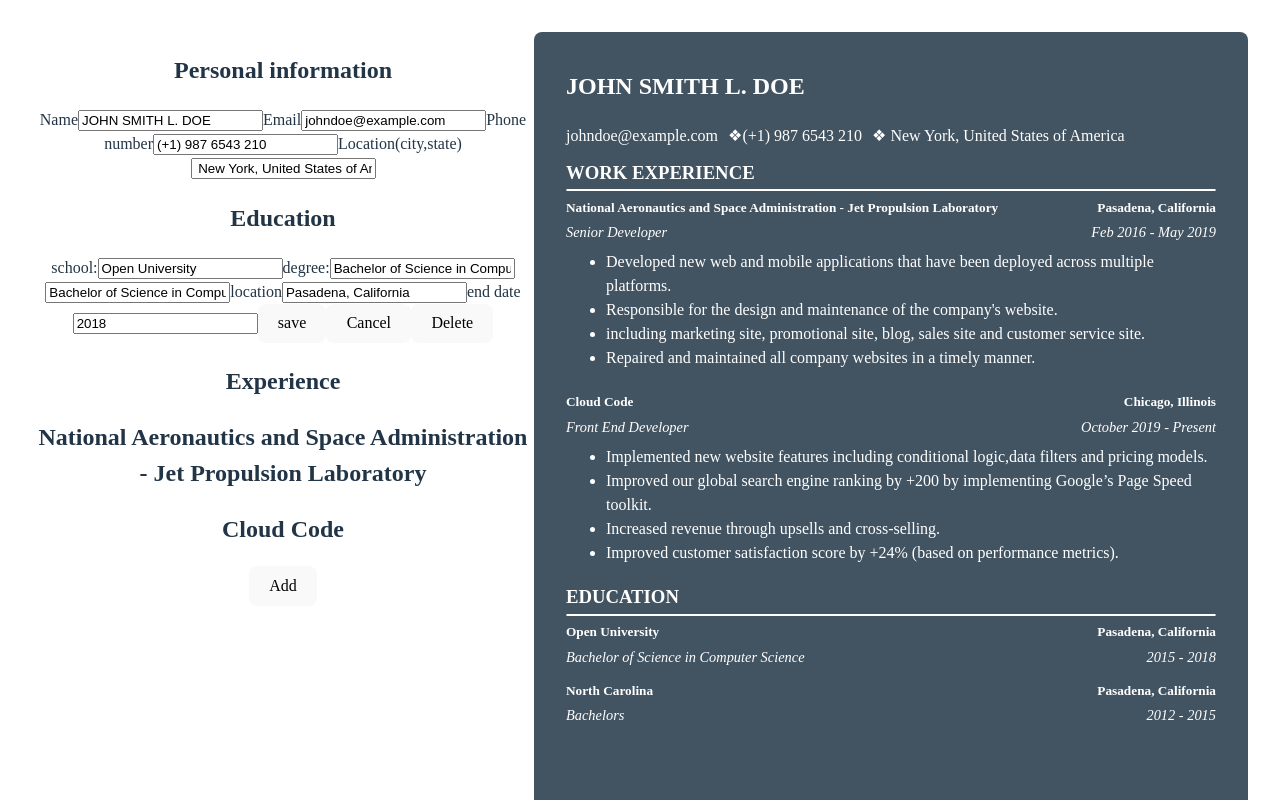
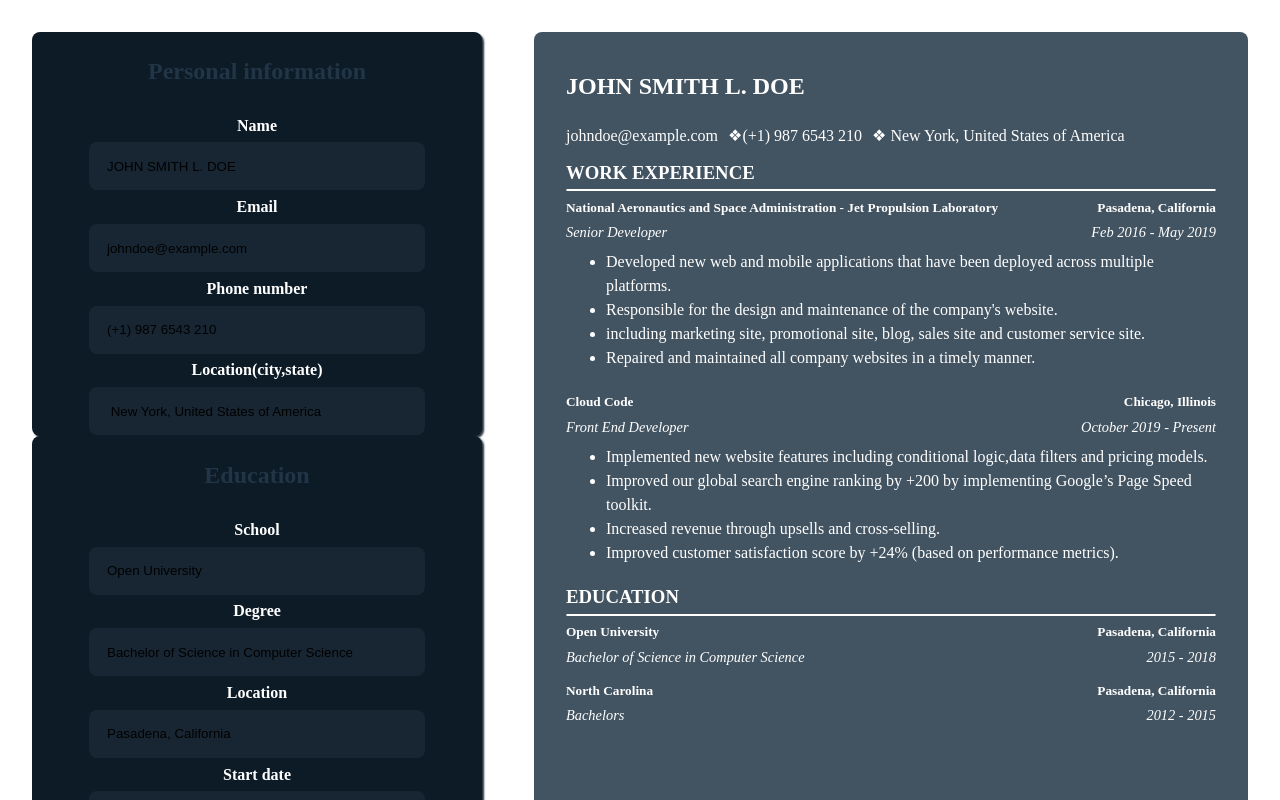
Before and after one commit to OmarBknd/CV-Application, a React (Vite) app: page / in a window 1280 px wide. Both pictures are taken after a click on the element "Open University". Shown: the top 800 px of the page. Built offline with nearby package versions, Linux system fonts and the light colour scheme.

Commit message:
added div containers to the forms

```diff
--- a/src/App.jsx
+++ b/src/App.jsx
@@ -152,7 +152,7 @@
   setExperience(experienceList[index]);
   setExperienceEditIndex(index);
 }
-  function handleSave() {
+  function handleEducationSave() {
     if (educationEditIndex !== null) {
       const updateEducationList = [...educationList];
       updateEducationList[educationEditIndex] = education;
@@ -161,12 +161,19 @@
     } else {
       setEducationList([...educationList, education]);
     }
+    setEducation({
+      school: "",
+      degree: "",
+      location:'',
+      startDate: "",
+      endDate: "",
+    })
   }
-  function handleCancel() {
+  function handleEducationCancel() {
     setEducationList(educationList.filter((_, i) => i !== ""));
     setEducationEditIndex(null);
   }
-  function handleDelete(index) {
+  function handleEducationDelete(index) {
     setEducationList(educationList.filter((_, i) => i !== index));
     setEducationEditIndex(null);
   }
@@ -175,17 +182,17 @@
     setEducationEditIndex(index);
   }
   return (
-    <>
+
       <div className="container">
-        <div>
-        <div>
+        <div className="form-container">
+        <div className="personal-info-form">
         <h2>Personal information</h2>
         <PersonalInfo personalInfo={personalInfo} onChange={handlePersonalInfoChange} />
 
         </div>
-      <div>
 
-          <div>
+
+          <div className="education-form">
           <h2>Education</h2>
             {educationEditIndex === null ? (
               <div>
@@ -195,7 +202,7 @@
                     name={index}
                     onClick={() => handleEdit(index)}
                   >
-                    <h2>{school.school}</h2>
+                    <h3>{school.school}</h3>
                   </div>
                 ))}
                 <button onClick={addNewEducation}>Add</button>
@@ -204,13 +211,13 @@
               <Education
                 education={education}
                 onChange={handleEducationChange}
-                handleSave={handleSave}
-                handleCancel={handleCancel}
-                handleDelete={() => handleDelete(educationEditIndex)}
+                handleSave={handleEducationSave}
+                handleCancel={handleEducationCancel}
+                handleDelete={() => handleEducationDelete(educationEditIndex)}
               />
             )}
           </div>
-          <div>
+          <div className="experience-form">
             <h2>Experience</h2>
             {experienceEditIndex === null ? (
               <div>
@@ -220,7 +227,7 @@
                     name={index}
                     onClick={() => handleExperienceEdit(index)}
                   >
-                    <h2>{company.company}</h2>
+                    <h3>{company.company}</h3>
                   </div>
                 ))}
                 <button onClick={addNewExperience}>Add</button>
@@ -238,7 +245,7 @@
               />
             )}
           </div>
-        </div>
+
         </div>
         <div>
         <DisplayResume
@@ -248,7 +255,7 @@
         />
         </div>
       </div>
-    </>
+
   );
 }
 
--- a/src/components/Education.jsx
+++ b/src/components/Education.jsx
@@ -9,38 +9,57 @@
 
 
     return(
-        <div  className="educational-experience">
-            school:
+        <div  className="education-input">
+            <label htmlFor="">
+            School
+            </label>
             <input
             type="text"
             name="school"
             value={education.school}
             onChange={onChange} />
-            degree:
+
+           <label htmlFor="">
+           Degree
+           </label>
             <input
             type="text"
             name="degree"
             value={education.degree}
             onChange={onChange} />
+
+          <label htmlFor="">
+          Location
+          </label>
              <input
-            type="text"
-            name="degree"
-            value={education.degree}
-            onChange={onChange} />
-            location
-            <input
             type="text"
             name="location"
             value={education.location}
             onChange={onChange} />
-            end date
+
+           <label htmlFor="">
+           Start date
+           </label>
+            <input
+            type="text"
+            name="startDate"
+            value={education.location}
+            onChange={onChange} />
+
+          <label htmlFor="">
+          End date
+          </label>
             <input
             type="text"
             name="endDate"
             value={education.endDate}
             onChange={onChange} />
-            <button onClick={handleSave}>save</button>
+
+
+            <div>
+            <button onClick={handleSave}>Save</button>
             <button onClick={handleCancel}>Cancel</button>
+            </div>
             <button onClick={handleDelete}>Delete</button>
         </div>
     )
--- a/src/components/Experience.jsx
+++ b/src/components/Experience.jsx
@@ -12,58 +12,81 @@
 
 
     return(
-        <div  className="educational-experience">
-            company:
+        <div  className="experience-input">
+            <label htmlFor="">
+            Company
+            </label>
             <input
             type="text"
             name="company"
             value={experience.company}
             onChange={onChange} />
-            position:
+
+            <label htmlFor="">
+            Position
+            </label>
             <input
             type="text"
             name="position"
             value={experience.position}
             onChange={onChange} />
-            location:
-            <input
+
+           <label htmlFor="">
+           Location
+           </label>
+           <input
             type="text"
             name="location"
             value={experience.location}
             onChange={onChange} />
-            start date
+
+           <label htmlFor="">
+           Start date
+           </label>
             <input
             type="text"
             name="startDate"
             value={experience.startDate}
             onChange={onChange} />
-            end date
+
+            <label htmlFor="">
+            End date
+            </label>
             <input
             type="text"
             name="endDate"
             value={experience.endDate}
             onChange={onChange} />
-            job description
+
+
+           <label  htmlFor="">
+           Job description
+           </label>
             {experience.jobDescription.map((task,i)=>(
-                <div key={i}>
-                    <textarea
+                <div className="job-description" key={i}>
+                    <input
                     type="text"
                     value={task}
                     onChange={(e)=>updateJobDescription(e,i)}
                     >
-                    </textarea>
-                    <button onClick={()=>deleteJobDescription(i)}>Delete job description</button>
+                    </input>
+                    <button onClick={()=>deleteJobDescription(i)}>X</button>
                 </div>
             ))}
             <button onClick={addJobDescription}>add description</button>
-            <textarea
+            <input
             type="text"
             name="jobDescription"
             value={experience.jobDescription}
             onChange={onChange} />
+
+            <div>
             <button onClick={handleSave}>save</button>
             <button onClick={handleCancel}>Cancel</button>
+            </div>
+
             <button onClick={handleDelete}>Delete</button>
+
         </div>
     )
 
--- a/src/components/PersonalInfo.jsx
+++ b/src/components/PersonalInfo.jsx
@@ -1,30 +1,44 @@
 export default function PersonalInfo({personalInfo,onChange}){
     return(
-        <div>
+        <div className="personal-info-input">
+            <div>
+            <label htmlFor="">
             Name
+            </label>
             <input
             name="name"
             value={personalInfo.name}
             onChange={onChange}
             type="text" />
-            Email
+
+            </div>
+            <label htmlFor="">
+            Email</label>
              <input
             name="email"
             value={personalInfo.email}
             onChange={onChange}
             type="text" />
+
+            <label htmlFor="">
             Phone number
+            </label>
              <input
             name="phoneNumber"
             value={personalInfo.phoneNumber}
             onChange={onChange}
             type="text" />
-             Location(city,state)
+
+           <label htmlFor="">
+           Location(city,state)
+           </label>
              <input
             name="phoneNumber"
             value={personalInfo.location}
             onChange={onChange}
             type="text" />
+
+
         </div>
     )
 }
```
